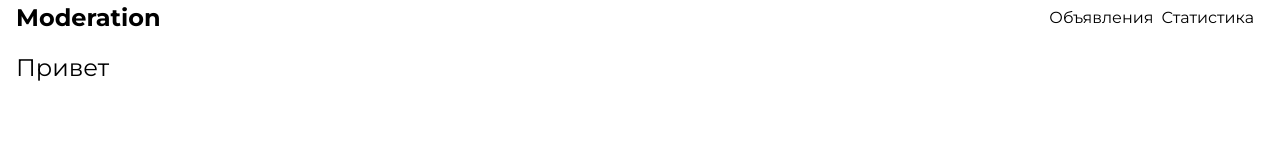
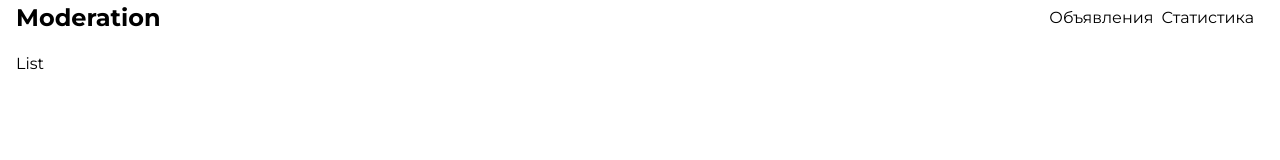
Before and after one commit to ArtemH2004/announcement-moderation, a React (Vite) app: page /list in a window 1280 px wide. Shown: the top 160 px of the page. Built offline with nearby package versions, Linux system fonts and the light colour scheme; the HTML template or start-up script is replaced by a standard one.

Commit message:
header. Add routes provider

```diff
--- a/src/App.tsx
+++ b/src/App.tsx
@@ -1,11 +1,7 @@
-import { PageWrapper } from "@/common/components/wrapper/PageWrapper";
+import RoutesProvider from "@/router/RoutesProvider";
 
 function App() {
-  return (
-    <PageWrapper>
-      <span className="text-2xl">Привет</span>
-    </PageWrapper>
-  );
+  return <RoutesProvider />;
 }
 
 export default App;
--- /dev/null
+++ b/src/common/components/ScrollToTop.tsx
@@ -0,0 +1,12 @@
+import { useEffect } from 'react';
+import { useLocation } from 'react-router-dom';
+
+export const ScrollToTop = () => {
+  const { pathname } = useLocation();
+
+  useEffect(() => {
+    window.scrollTo(0, 0);
+  }, [pathname]);
+
+  return null;
+};
--- a/src/common/components/wrapper/PageWrapper.tsx
+++ b/src/common/components/wrapper/PageWrapper.tsx
@@ -1,15 +1,12 @@
 import { Header } from "@/common/components/header/Header";
+import { Outlet } from "react-router-dom";
 
-interface IPageWrapperProps {
-  children: React.ReactNode;
-}
-
-export const PageWrapper = ({ children }: IPageWrapperProps) => {
+export const PageWrapper = () => {
   return (
     <div className="container min-h-screen flex flex-col">
       <Header />
       <div className="flex-1 w-full p-4 flex flex-col gap-y-4">
-        <>{children}</>
+        <Outlet />
       </div>
     </div>
   );
--- /dev/null
+++ b/src/router/RoutesProvider.tsx
@@ -0,0 +1,41 @@
+import { ScrollToTop } from "@/common/components/ScrollToTop";
+import { PageWrapper } from "@/common/components/wrapper/PageWrapper";
+import {
+  Route,
+  createBrowserRouter,
+  createRoutesFromElements,
+  RouterProvider,
+  Navigate,
+  Outlet,
+} from "react-router-dom";
+import { ERoutes } from "@/router/routes";
+
+export default function RoutesProvider() {
+  const router = createBrowserRouter(
+    createRoutesFromElements(
+      <>
+        <Route
+          path="/"
+          element={
+            <>
+              <ScrollToTop />
+              <Outlet />
+            </>
+          }
+        >
+          <Route index element={<Navigate to={ERoutes.LIST} replace />} />
+
+          <Route element={<PageWrapper />}>
+            <Route path={ERoutes.LIST} element={<>List</>} />
+            <Route path={ERoutes.STATS} element={<>Stats</>} />
+            <Route path={`${ERoutes.ITEM}/:id`} element={<>Item</>} />
+          </Route>
+
+          <Route path="*" element={<>Error404</>} />
+        </Route>
+      </>
+    )
+  );
+
+  return <RouterProvider router={router} />;
+}
```
